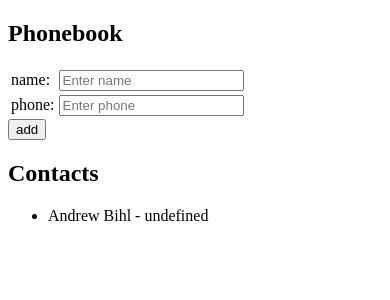
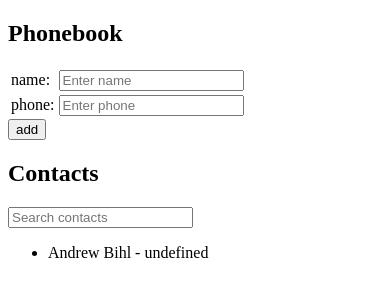
Before and after one commit to andrewbihl/fullstack-open-2020, a React (Create React App) app in the folder part2/phonebook/: page / in a window 390 px wide. Shown: the top 300 px of the page. Built offline with nearby package versions, Linux system fonts and the light colour scheme.

Commit message:
Finish phonebook search (2.9

```diff
--- a/part2/phonebook/src/App.js
+++ b/part2/phonebook/src/App.js
@@ -1,11 +1,13 @@
 import React, { useState } from "react";
 import Contact from "./components/Contact";
+import ContactForm from "./components/ContactForm";
 
 const App = (props) => {
   const [persons, setPersons] = useState([{ name: "Andrew Bihl" }]);
 
   const [newName, setNewName] = useState("");
   const [newPhone, setNewPhone] = useState("");
+  const [query, setQuery] = useState("");
 
   const submitNewContact = () => {
     setPersons(persons.concat({ name: newName, phone: newPhone }));
@@ -22,6 +24,15 @@ const App = (props) => {
       submitNewContact();
     }
   };
+
+  function getFilteredContacts(persons, query) {
+    return persons.filter((p) => p.name.toLowerCase().includes(query.toLowerCase()));
+  }
+
+  function handleSearchBarChange(event) {
+    const query = event.target.value;
+    setQuery(event.target.value);
+  }
 
   return (
     <div>
@@ -42,54 +53,42 @@ const App = (props) => {
         handleSubmit={handleContactSubmit}
       ></ContactForm>
       <h2>Contacts</h2>
-      <ul>
-        {persons.map((c) => (
-          <Contact contact={c} key={c.name + c.phone} />
-        ))}
-      </ul>
+      <ContactSearchBar
+        query={query}
+        onChange={handleSearchBarChange}
+      ></ContactSearchBar>
+      <ContactList
+        contacts={getFilteredContacts(persons, query)}
+      ></ContactList>
     </div>
   );
 };
 
-const ContactForm = (props) => {
-  const { fields, handleSubmit } = { ...props };
+const ContactSearchBar = (props) => {
+  const { query, onChange } = { ...props };
 
   return (
-    <form onSubmit={handleSubmit}>
-      <div>
-        <table>
-          <tbody>
-            {fields.map((f) => (
-              <ContactFormRow field={f} key={f.name}></ContactFormRow>
-            ))}
-          </tbody>
-        </table>
-      </div>
-      <div>
-        <button type="submit">add</button>
-      </div>
-    </form>
+    <input
+      placeholder="Search contacts"
+      value={query}
+      onChange={onChange}
+    ></input>
   );
 };
 
-const ContactFormRow = (props) => {
-  const { field } = { ...props };
+const ContactList = (props) => {
+  let { contacts, filterFunc } = { ...props };
 
-  const handleChange = (event, setter) => {
-    setter(event.target.value);
-  };
+  if (!filterFunc) {
+    filterFunc = (v) => true;
+  }
 
   return (
-    <tr>
-      <td>{`${field.name}: `}</td>
-      <td>
-        <input
-          placeholder={`Enter ${field.name}`}
-          value={field.value}
-          onChange={(e) => handleChange(e, field.setter)}
-        />
-      </td>
-    </tr>
+    <ul>
+      {contacts.filter(filterFunc).map((c) => (
+        <Contact contact={c} key={c.name + c.phone} />
+      ))}
+    </ul>
   );
 };
 
--- /dev/null
+++ b/part2/phonebook/src/components/ContactForm.js
@@ -0,0 +1,45 @@
+import React from "react";
+
+const ContactForm = (props) => {
+  const { fields, handleSubmit } = { ...props };
+
+  return (
+    <form onSubmit={handleSubmit}>
+      <div>
+        <table>
+          <tbody>
+            {fields.map((f) => (
+              <ContactFormRow field={f} key={f.name}></ContactFormRow>
+            ))}
+          </tbody>
+        </table>
+      </div>
+      <div>
+        <button type="submit">add</button>
+      </div>
+    </form>
+  );
+};
+
+const ContactFormRow = (props) => {
+  const { field } = { ...props };
+
+  const handleChange = (event, setter) => {
+    setter(event.target.value);
+  };
+
+  return (
+    <tr>
+      <td>{`${field.name}: `}</td>
+      <td>
+        <input
+          placeholder={`Enter ${field.name}`}
+          value={field.value}
+          onChange={(e) => handleChange(e, field.setter)}
+        />
+      </td>
+    </tr>
+  );
+};
+
+export default ContactForm;
```
Also changed, not shown: 1 other file (tests, documents, lock files or other folders).
